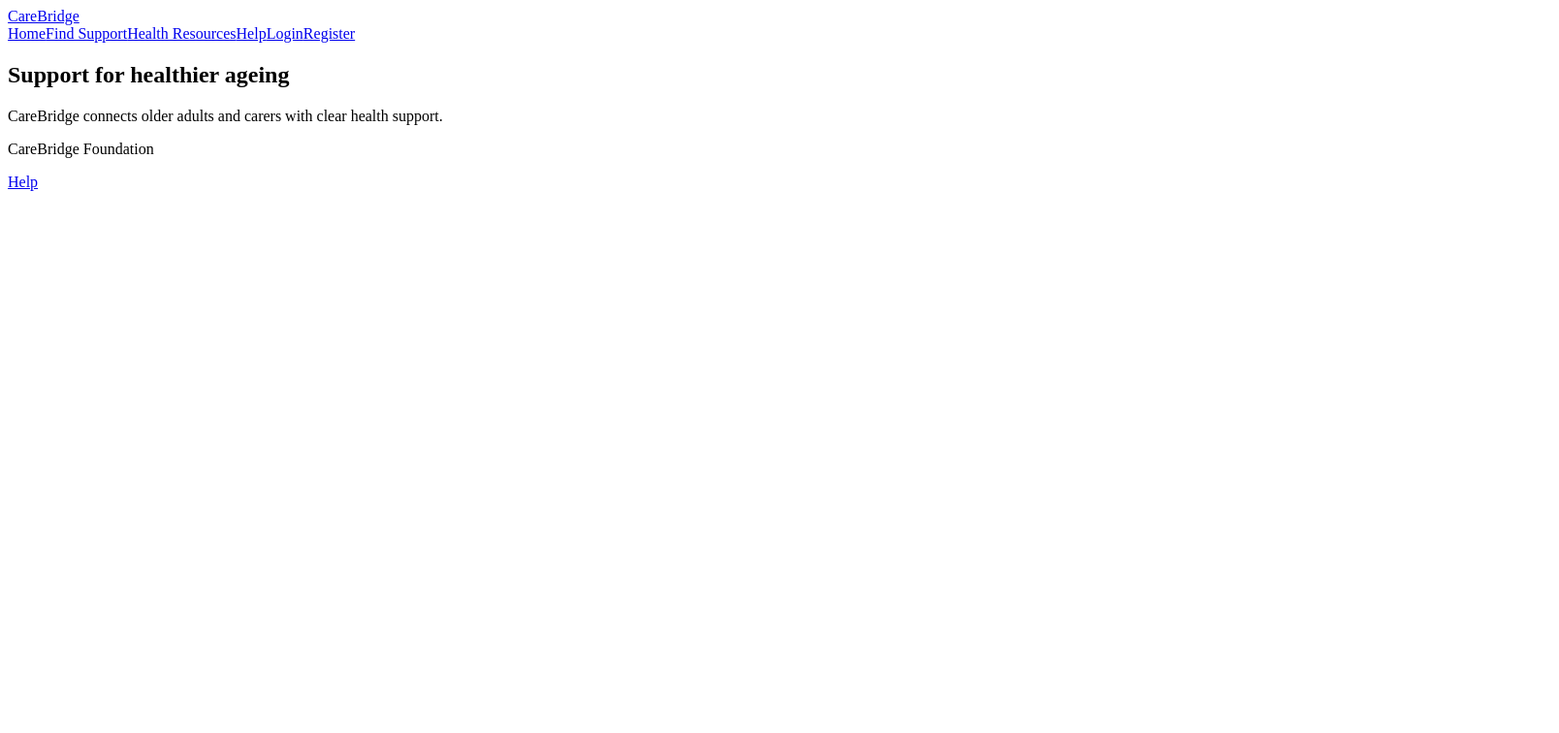
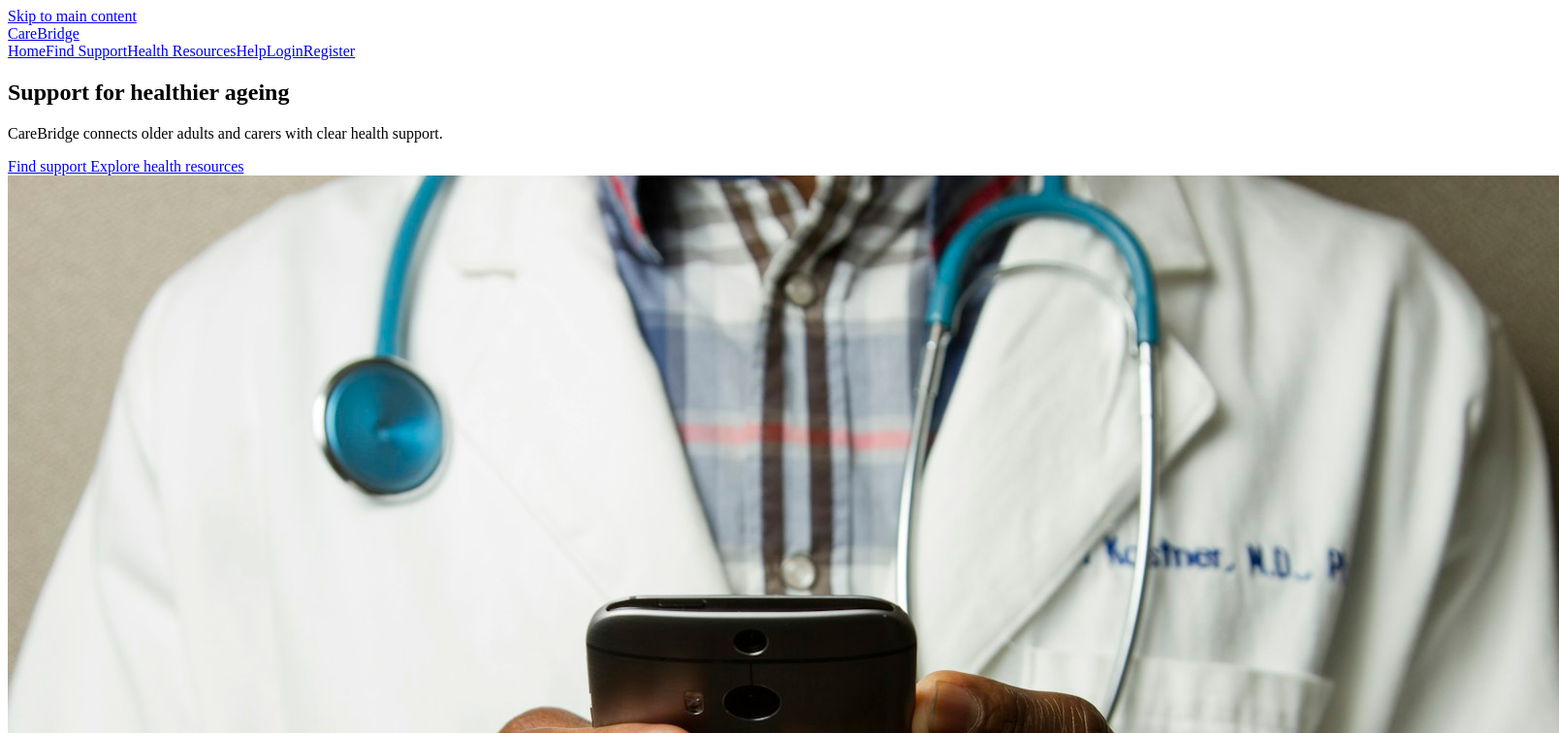
Before and after one commit to rikey123123/FIT5032_2026_Ruiqi_Wang_36668095_ass2, a Vue app: page / in a window 1280 px wide. Shown: the top 756 px of the page at 97% size, 1608 px wide, since content can reach past the window. Built offline with nearby package versions, Linux system fonts and the light colour scheme; the HTML template or start-up script is replaced by a standard one.

Commit message:
chore: harden validation and document project

```diff
--- a/src/App.vue
+++ b/src/App.vue
@@ -1,8 +1,9 @@
 <template>
   <div class="app-shell">
+    <a class="skip-link" href="#main-content">Skip to main content</a>
     <AppHeader />
 
-    <main class="page-content">
+    <main id="main-content" class="page-content" tabindex="-1">
       <RouterView />
     </main>
 
--- a/src/styles/base.css
+++ b/src/styles/base.css
@@ -17,6 +17,7 @@ body {
   min-width: 320px;
   min-height: 100vh;
   margin: 0;
+  overflow-x: hidden;
   background: #f7faf7;
   font-size: 18px;
   line-height: 1.6;
--- a/src/styles/main.css
+++ b/src/styles/main.css
@@ -4,6 +4,23 @@
   display: flex;
   flex-direction: column;
   min-height: 100vh;
+}
+
+.skip-link {
+  position: absolute;
+  top: -4rem;
+  left: 1rem;
+  z-index: 10;
+  border: 1px solid #14513f;
+  border-radius: 4px;
+  background: #ffffff;
+  color: #14513f;
+  padding: 0.5rem 0.75rem;
+  text-decoration: none;
+}
+
+.skip-link:focus {
+  top: 1rem;
 }
 
 .site-header {
@@ -14,13 +31,15 @@
 .site-header__content,
 .page-content > section,
 .site-footer__content {
-  width: min(100% - 2rem, 72rem);
+  width: calc(100% - 2rem);
+  max-width: 72rem;
   margin: 0 auto;
 }
 
 .site-header__content {
   display: flex;
   flex-direction: column;
+  min-width: 0;
   gap: 0.9rem;
   padding: 1rem 0;
 }
@@ -34,6 +53,8 @@
 
 .site-navigation {
   display: grid;
+  width: 100%;
+  min-width: 0;
   grid-template-columns: repeat(2, minmax(0, 1fr));
   gap: 0.25rem;
 }
@@ -49,6 +70,7 @@
   padding: 0.45rem 0.35rem;
   text-align: center;
   text-decoration: none;
+  overflow-wrap: anywhere;
 }
 
 .site-navigation__link:hover,
@@ -60,6 +82,7 @@
 
 .page-content {
   flex: 1;
+  min-width: 0;
   padding: 2.5rem 0;
 }
 
@@ -73,6 +96,36 @@
 .page-content p {
   max-width: 46rem;
   margin: 0;
+}
+
+.home-hero {
+  display: grid;
+  gap: 2rem;
+  align-items: center;
+}
+
+.home-hero__copy {
+  display: grid;
+  gap: 1rem;
+}
+
+.home-hero__actions {
+  display: flex;
+  flex-wrap: wrap;
+  gap: 1rem;
+  align-items: center;
+}
+
+.text-link {
+  font-weight: 700;
+}
+
+.home-hero__image {
+  display: block;
+  width: 100%;
+  aspect-ratio: 4 / 3;
+  border-radius: 6px;
+  object-fit: cover;
 }
 
 .page-introduction {
@@ -208,6 +261,7 @@
 .service-card {
   display: flex;
   flex-direction: column;
+  min-width: 0;
   gap: 0.85rem;
   border: 1px solid #d1ddd5;
   border-radius: 6px;
@@ -241,6 +295,7 @@
 .resource-card {
   display: flex;
   flex-direction: column;
+  min-width: 0;
   gap: 0.85rem;
   border: 1px solid #d1ddd5;
   border-radius: 6px;
@@ -508,7 +563,7 @@
   .site-header__content,
   .page-content > section,
   .site-footer__content {
-    width: min(100% - 3rem, 72rem);
+    width: calc(100% - 3rem);
   }
 
   .service-grid,
@@ -542,6 +597,10 @@
     padding: 3.5rem 0;
   }
 
+  .home-hero {
+    grid-template-columns: repeat(2, minmax(0, 1fr));
+  }
+
   .content-filters {
     grid-template-columns: minmax(0, 2fr) minmax(12rem, 1fr) auto;
     align-items: end;
--- /dev/null
+++ b/src/utils/validation.js
@@ -0,0 +1,12 @@
+export const INPUT_LIMITS = {
+  fullName: 80,
+  email: 254,
+  password: 128,
+  resourceTitle: 120,
+  resourceSummary: 280,
+  resourceContent: 3000,
+}
+
+export function containsHtml(value) {
+  return /<\s*\/?\s*[a-z!][^>]*>/i.test(value)
+}
--- a/src/views/AdminView.vue
+++ b/src/views/AdminView.vue
@@ -3,6 +3,7 @@ import { reactive, ref } from 'vue'
 import { resourceCategories } from '../data/resources'
 import { useRatings } from '../composables/useRatings'
 import { useResources } from '../composables/useResources'
+import { containsHtml, INPUT_LIMITS } from '../utils/validation'
 
 const { addResource, removeResource, resources } = useResources()
 const { removeRatingsForResource } = useRatings()
@@ -17,6 +18,7 @@ const form = reactive({
 
 const errors = reactive({
   title: '',
+  category: '',
   summary: '',
   content: '',
   form: '',
@@ -32,23 +34,38 @@ function clearError(field) {
 
 function validateForm() {
   errors.title = ''
+  errors.category = ''
   errors.summary = ''
   errors.content = ''
   errors.form = ''
 
-  if (!form.title.trim()) {
-    errors.title = 'Enter a resource title.'
+  errors.title = validateText(form.title, 'a resource title', INPUT_LIMITS.resourceTitle)
+  errors.summary = validateText(form.summary, 'a short summary', INPUT_LIMITS.resourceSummary)
+  errors.content = validateText(form.content, 'the resource content', INPUT_LIMITS.resourceContent)
+
+  if (!categories.includes(form.category)) {
+    errors.category = 'Choose a valid resource category.'
   }
 
-  if (!form.summary.trim()) {
-    errors.summary = 'Enter a short summary.'
+  return !errors.title && !errors.category && !errors.summary && !errors.content
+}
+
+function validateText(value, label, limit) {
+  const text = value.trim()
+
+  if (!text) {
+    return `Enter ${label}.`
   }
 
-  if (!form.content.trim()) {
-    errors.content = 'Enter the resource content.'
+  if (text.length > limit) {
+    return `Use no more than ${limit} characters.`
   }
 
-  return !errors.title && !errors.summary && !errors.content
+  if (containsHtml(text)) {
+    return 'HTML tags are not allowed.'
+  }
+
+  return ''
 }
 
 function resetForm() {
@@ -113,6 +130,7 @@ function deleteResource(resourceId) {
           v-model="form.title"
           :aria-describedby="errors.title ? 'resource-title-error' : undefined"
           :aria-invalid="Boolean(errors.title)"
+          :maxlength="INPUT_LIMITS.resourceTitle"
           type="text"
           @input="clearError('title')"
         />
@@ -123,11 +141,20 @@ function deleteResource(resourceId) {
 
       <div class="form-field">
         <label for="admin-resource-category">Resource category</label>
-        <select id="admin-resource-category" v-model="form.category">
+        <select
+          id="admin-resource-category"
+          v-model="form.category"
+          :aria-describedby="errors.category ? 'resource-category-error' : undefined"
+          :aria-invalid="Boolean(errors.category)"
+          @change="clearError('category')"
+        >
           <option v-for="category in categories" :key="category" :value="category">
             {{ category }}
           </option>
         </select>
+        <p v-if="errors.category" id="resource-category-error" class="field-error" role="alert">
+          {{ errors.category }}
+        </p>
       </div>
 
       <div class="form-field">
@@ -137,6 +164,7 @@ function deleteResource(resourceId) {
           v-model="form.summary"
           :aria-describedby="errors.summary ? 'resource-summary-error' : undefined"
           :aria-invalid="Boolean(errors.summary)"
+          :maxlength="INPUT_LIMITS.resourceSummary"
           @input="clearError('summary')"
         />
         <p v-if="errors.summary" id="resource-summary-error" class="field-error" role="alert">
@@ -151,6 +179,7 @@ function deleteResource(resourceId) {
           v-model="form.content"
           :aria-describedby="errors.content ? 'resource-content-error' : undefined"
           :aria-invalid="Boolean(errors.content)"
+          :maxlength="INPUT_LIMITS.resourceContent"
           @input="clearError('content')"
         />
         <p v-if="errors.content" id="resource-content-error" class="field-error" role="alert">
--- a/src/views/HomeView.vue
+++ b/src/views/HomeView.vue
@@ -1,6 +1,26 @@
+<script setup>
+import careBridgeSupportImage from '../assets/carebridge-support.jpg'
+</script>
+
 <template>
-  <section>
-    <h1>Support for healthier ageing</h1>
-    <p>CareBridge connects older adults and carers with clear health support.</p>
+  <section class="home-page">
+    <div class="home-hero">
+      <div class="home-hero__copy">
+        <h1>Support for healthier ageing</h1>
+        <p>CareBridge connects older adults and carers with clear health support.</p>
+        <div class="home-hero__actions">
+          <RouterLink class="primary-link" :to="{ name: 'support' }">Find support</RouterLink>
+          <RouterLink class="text-link" :to="{ name: 'resources' }">
+            Explore health resources
+          </RouterLink>
+        </div>
+      </div>
+
+      <img
+        class="home-hero__image"
+        :src="careBridgeSupportImage"
+        alt="Health professional using a mobile phone"
+      />
+    </div>
   </section>
 </template>
--- a/src/views/RegisterView.vue
+++ b/src/views/RegisterView.vue
@@ -1,6 +1,7 @@
 <script setup>
 import { reactive, ref } from 'vue'
 import { getStoredUsers, saveUsers } from '../utils/storage'
+import { containsHtml, INPUT_LIMITS } from '../utils/validation'
 
 const form = reactive({
   fullName: '',
@@ -38,10 +39,16 @@ function validateForm() {
 
   if (!fullName) {
     errors.fullName = 'Enter your full name.'
+  } else if (fullName.length > INPUT_LIMITS.fullName) {
+    errors.fullName = `Use no more than ${INPUT_LIMITS.fullName} characters.`
+  } else if (containsHtml(fullName)) {
+    errors.fullName = 'HTML tags are not allowed in your name.'
   }
 
   if (!email) {
     errors.email = 'Enter your email address.'
+  } else if (email.length > INPUT_LIMITS.email) {
+    errors.email = `Use no more than ${INPUT_LIMITS.email} characters.`
   } else if (!emailPattern.test(email)) {
     errors.email = 'Enter an email address in a valid format.'
   } else if (getStoredUsers().some((user) => user.email === email)) {
@@ -52,6 +59,8 @@ function validateForm() {
     errors.password = 'Enter a password.'
   } else if (form.password.length < 8) {
     errors.password = 'Use a password with at least 8 characters.'
+  } else if (form.password.length > INPUT_LIMITS.password) {
+    errors.password = `Use no more than ${INPUT_LIMITS.password} characters.`
   }
 
   if (!form.confirmPassword) {
@@ -114,6 +123,7 @@ function submitRegistration() {
           :aria-describedby="errors.fullName ? 'full-name-error' : undefined"
           :aria-invalid="Boolean(errors.fullName)"
           autocomplete="name"
+          :maxlength="INPUT_LIMITS.fullName"
           type="text"
           @input="clearError('fullName')"
         />
@@ -131,6 +141,7 @@ function submitRegistration() {
           :aria-invalid="Boolean(errors.email)"
           autocomplete="email"
           inputmode="email"
+          :maxlength="INPUT_LIMITS.email"
           type="email"
           @input="clearError('email')"
         />
@@ -147,6 +158,7 @@ function submitRegistration() {
           :aria-describedby="errors.password ? 'password-error' : undefined"
           :aria-invalid="Boolean(errors.password)"
           autocomplete="new-password"
+          :maxlength="INPUT_LIMITS.password"
           type="password"
           @input="clearError('password')"
         />
@@ -163,6 +175,7 @@ function submitRegistration() {
           :aria-describedby="errors.confirmPassword ? 'confirm-password-error' : undefined"
           :aria-invalid="Boolean(errors.confirmPassword)"
           autocomplete="new-password"
+          :maxlength="INPUT_LIMITS.password"
           type="password"
           @input="clearError('confirmPassword')"
         />
```
Also changed, not shown: src/assets/carebridge-support.jpg (added), 1 other file (tests, documents, lock files or other folders).
